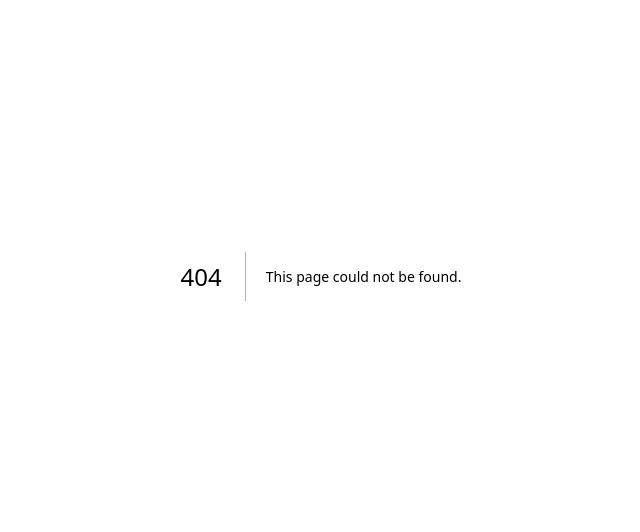
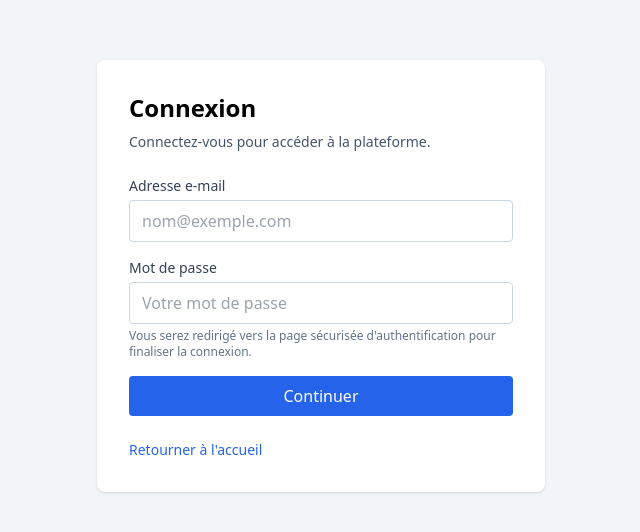
Before and after one commit to delivops-app/delivops-codexv2, a Next.js app in the folder frontend/: page /login in a window 1280 px wide. Before the commit this address had no page. Shown: the part 124-656 px from the top of the page, without its empty margins (319-959 px from the left). Built offline with nearby package versions, Linux system fonts and the light colour scheme; no server answers.

Commit message:
feat(frontend): add dedicated login page with input form

```diff
--- /dev/null
+++ b/frontend/app/login/page.tsx
@@ -0,0 +1,109 @@
+'use client'
+
+import { FormEvent, useMemo, useState } from 'react'
+import Link from 'next/link'
+import { useRouter, useSearchParams } from 'next/navigation'
+import { useUser } from '@auth0/nextjs-auth0/client'
+
+export default function LoginPage() {
+  const router = useRouter()
+  const searchParams = useSearchParams()
+  const { user } = useUser()
+  const [email, setEmail] = useState(() => {
+    return searchParams.get('login_hint') ?? user?.email ?? ''
+  })
+  const [password, setPassword] = useState('')
+  const [isSubmitting, setIsSubmitting] = useState(false)
+
+  const returnTo = useMemo(() => {
+    return searchParams.get('returnTo') ?? '/'
+  }, [searchParams])
+
+  const handleSubmit = (event: FormEvent<HTMLFormElement>) => {
+    event.preventDefault()
+    setIsSubmitting(true)
+
+    const params = new URLSearchParams()
+    params.set('prompt', 'login')
+    params.set('returnTo', returnTo)
+    if (email.trim()) {
+      params.set('login_hint', email.trim())
+    }
+
+    router.push(`/api/auth/login?${params.toString()}`)
+  }
+
+  return (
+    <main className="flex min-h-screen flex-col items-center justify-center bg-slate-100 p-4">
+      <div className="w-full max-w-md rounded-lg bg-white p-8 shadow">
+        <h1 className="mb-2 text-2xl font-semibold">Connexion</h1>
+        <p className="mb-6 text-sm text-slate-600">
+          {user ? (
+            <>
+              Vous êtes actuellement connecté en tant que{' '}
+              <span className="font-medium">{user.name ?? user.email}</span>. Utilisez le
+              formulaire ci-dessous pour changer de compte.
+            </>
+          ) : (
+            <>Connectez-vous pour accéder à la plateforme.</>
+          )}
+        </p>
+        <form className="space-y-4" onSubmit={handleSubmit}>
+          <div>
+            <label htmlFor="email" className="mb-1 block text-sm font-medium text-slate-700">
+              Adresse e-mail
+            </label>
+            <input
+              id="email"
+              type="email"
+              value={email}
+              onChange={(event) => setEmail(event.target.value)}
+              className="w-full rounded border border-slate-300 px-3 py-2 focus:border-blue-500 focus:outline-none focus:ring"
+              placeholder="nom@exemple.com"
+              autoComplete="email"
+            />
+          </div>
+          <div>
+            <label htmlFor="password" className="mb-1 block text-sm font-medium text-slate-700">
+              Mot de passe
+            </label>
+            <input
+              id="password"
+              type="password"
+              value={password}
+              onChange={(event) => setPassword(event.target.value)}
+              className="w-full rounded border border-slate-300 px-3 py-2 focus:border-blue-500 focus:outline-none focus:ring"
+              placeholder="Votre mot de passe"
+              autoComplete="current-password"
+            />
+            <p className="mt-1 text-xs text-slate-500">
+              Vous serez redirigé vers la page sécurisée d&apos;authentification pour finaliser la connexion.
+            </p>
+          </div>
+          <button
+            type="submit"
+            className="w-full rounded bg-blue-600 px-4 py-2 text-white transition hover:bg-blue-700 disabled:cursor-not-allowed disabled:bg-blue-400"
+            disabled={isSubmitting}
+          >
+            {isSubmitting ? 'Redirection en cours...' : 'Continuer'}
+          </button>
+        </form>
+        <div className="mt-6 space-y-2 text-sm">
+          <Link href={returnTo} className="text-blue-600 hover:underline">
+            Retourner à l&apos;accueil
+          </Link>
+          {user && (
+            <div>
+              <Link
+                href={`/api/auth/logout?returnTo=${encodeURIComponent('/login')}`}
+                className="text-blue-600 hover:underline"
+              >
+                Se déconnecter de ce compte
+              </Link>
+            </div>
+          )}
+        </div>
+      </div>
+    </main>
+  )
+}
--- a/frontend/components/AuthButton.tsx
+++ b/frontend/components/AuthButton.tsx
@@ -9,7 +9,7 @@ export default function AuthButton() {
   if (!user) {
     return (
       <Link
-        href="/api/auth/login"
+        href="/login"
         className="rounded bg-blue-600 px-4 py-2 text-white hover:bg-blue-700"
       >
         Se connecter
```
